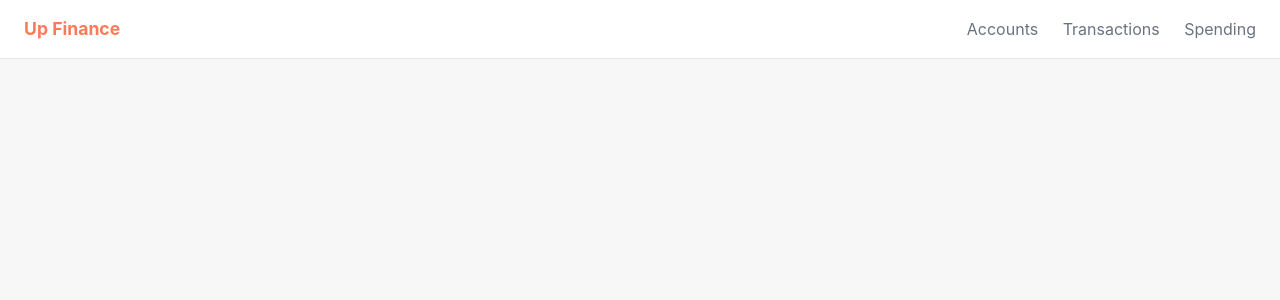
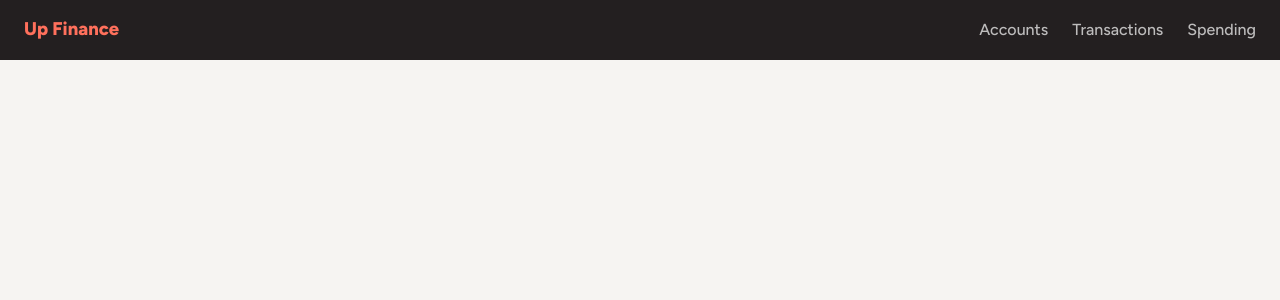
Before and after one commit to ChengMingLiew/Upbank-API-Finance, a FastAPI app: template apps/templates/base.html in a window 1280 px wide. Shown: the top 300 px of the page. Run offline with FastAPI, Linux system fonts and the light colour scheme; the template is opened without the code that fills it, so the values that code supplies are empty; parts of the project's set-up code (start-up, migrations or seed data) failed here and were passed over.

Commit message:
Updated font and bg to fit Up's Theme

```diff
--- a/apps/static/styles.css
+++ b/apps/static/styles.css
@@ -1,21 +1,31 @@
 :root {
-    --bg: #f7f7f8;
+    /* Up brand colours */
+    --up-dark: #231f20;
+    --up-orange: #ff705c;
+    --up-slate: #52627e;
+
+    /* Page */
+    --bg: #f6f4f2;
     --surface: #ffffff;
-    --text: #1f2328;
-    --muted: #6b7280;
-    --border: #e5e7eb;
-    --accent: #ff7a59;
-    --positive: #15803d;
-    --negative: #b91c1c;
+    --text: #231f20;
+    --muted: #6f6a6b;
+    --border: #e8e4e1;
+
+    /* Accents */
+    --accent: var(--up-orange);
+    --accent-hover: var(--up-slate);
+
+    /* Money */
+    --positive: #1f8a5b;
+    --negative: #d94a38;
 }
-
 * {
     box-sizing: border-box;
 }
 
 body {
     margin: 0;
-    font-family: -apple-system, BlinkMacSystemFont, "Segoe UI", Roboto, sans-serif;
+    font-family: "Figtree", -apple-system, BlinkMacSystemFont, "Segoe UI", Roboto, sans-serif;
     background: var(--bg);
     color: var(--text);
     line-height: 1.5;
@@ -26,25 +36,25 @@ body {
     align-items: center;
     justify-content: space-between;
     padding: 16px 24px;
-    background: var(--surface);
-    border-bottom: 1px solid var(--border);
+    background: var(--up-dark);
 }
 
 .brand {
-    font-weight: 700;
-    font-size: 1.1rem;
-    color: var(--accent);
+    font-weight: 800;
+    font-size: 1.15rem;
+    color: var(--up-orange);
     text-decoration: none;
 }
 
 .site-nav a {
     margin-left: 20px;
-    color: var(--muted);
+    color: rgba(255, 255, 255, 0.7);
     text-decoration: none;
+    font-weight: 500;
 }
 
 .site-nav a:hover {
-    color: var(--text);
+    color: #ffffff;
 }
 
 .content {
@@ -114,6 +124,10 @@ th {
     margin-bottom: 16px;
 }
 
+.pagination a:hover {
+    color: var(--accent-hover);
+}
+
 .pagination .next {
     margin-left: auto;
 }
--- a/apps/templates/base.html
+++ b/apps/templates/base.html
@@ -4,6 +4,9 @@
     <meta charset="UTF-8">
     <meta name="viewport" content="width=device-width, initial-scale=1.0">
     <title>{% block title %}Up Finance{% endblock %}</title>
+    <link rel="preconnect" href="https://fonts.googleapis.com">
+    <link rel="preconnect" href="https://fonts.gstatic.com" crossorigin>
+    <link href="https://fonts.googleapis.com/css2?family=Figtree:ital,wght@0,300..900;1,300..900&display=swap" rel="stylesheet">
     <link rel="stylesheet" href="{{ url_for('static', path='styles.css') }}">
 </head>
 <body>
```
